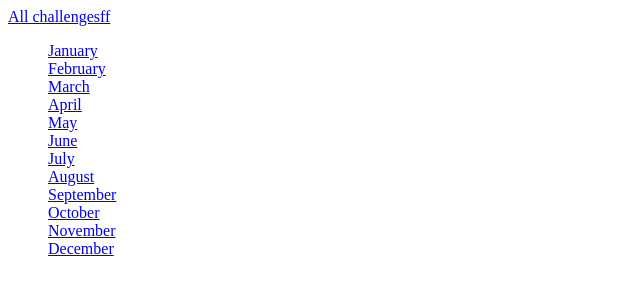
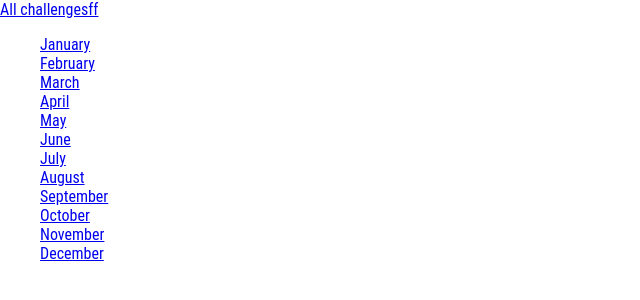
Before and after one commit to JuniorSEVERE-WEB/my_code, a Django app: page /app1/ in a window 1280 px wide. Shown: the top 300 px of the page, without its empty margins (0-640 px from the left). Run offline with Django 5.2, Linux system fonts and the light colour scheme.

Commit message:
adding-global-static-files

```diff
--- a/django/project1/project1/settings.py
+++ b/django/project1/project1/settings.py
@@ -123,3 +123,8 @@ STATIC_URL = 'static/'
 # https://docs.djangoproject.com/en/5.2/ref/settings/#default-auto-field
 
 DEFAULT_AUTO_FIELD = 'django.db.models.BigAutoField'
+
+STATIC_URL = '/static/'
+STATICFILES_DIRS = [
+    BASE_DIR / "static"
+]
--- /dev/null
+++ b/django/project1/static/styles.css
@@ -0,0 +1,12 @@
+
+@import url('https://fonts.googleapis.com/css2?family=Montserrat:ital,wght@0,100..900;1,100..900&family=Roboto:ital,wght@0,100..900;1,100..900&display=swap');
+
+html
+{
+    font-family: 'Roboto Condensed', sans-serif;
+}
+
+body
+{
+    margin: 0;
+}
--- a/django/project1/templates/base.html
+++ b/django/project1/templates/base.html
@@ -1,9 +1,12 @@
+{% load static %}
+
 <!DOCTYPE html>
 <html lang="en">
 <head>
     <meta charset="UTF-8">
     <meta name="viewport" content="width=device-width, initial-scale=1.0">
-    <title>{% block page_title %}My Challenges{% endblock page_title %} </title>
+    <title>{% block page_title %}My Challenges{% endblock %} </title>
+    <link rel="stylesheet" href="{% static "styles.css" %}">
     {% block css_files %}{% endblock %}
 </head>
 <body>
```
